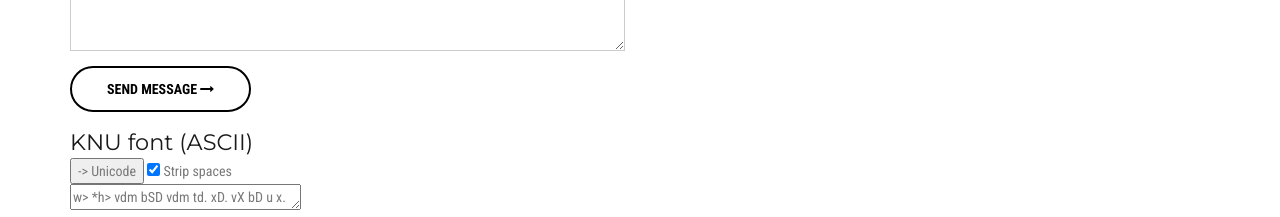
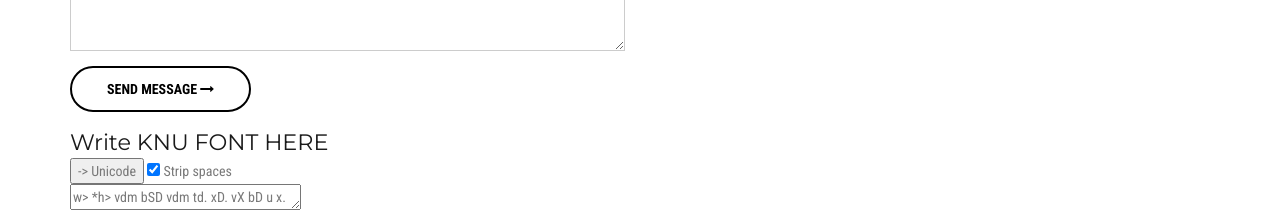
Before and after one commit to team-website/MyWeb, a plain HTML site: page contactus.html in a window 1280 px wide. Shown: the part 1860-2077 px from the top of the page. Drawn offline with Linux system fonts and the light colour scheme; some packages are replaced by stand-ins of ours; a script that the page names is missing.

Commit message:
Update contactus.html

```diff
--- a/contactus.html
+++ b/contactus.html
@@ -305,7 +305,7 @@
                                                 <a href="" class="btn btn-default">SEND MESSAGE <i class="fa fa-long-arrow-right"></i></a>
                                             </div>
 						 <div>
-      <h4 style='margin:0;padding:0;'>KNU font (ASCII)
+      <h4 style='margin:0;padding:0;'>Write KNU FONT HERE
 	</h4> <input type="button" value="-> Unicode" onclick="convertRequest('knu', 'KNU')" />
       <input type="checkbox" id="strip_blanks" value="StripSpaces" checked> Strip spaces<br>
 <textarea id='knu'  class='knu'
```
